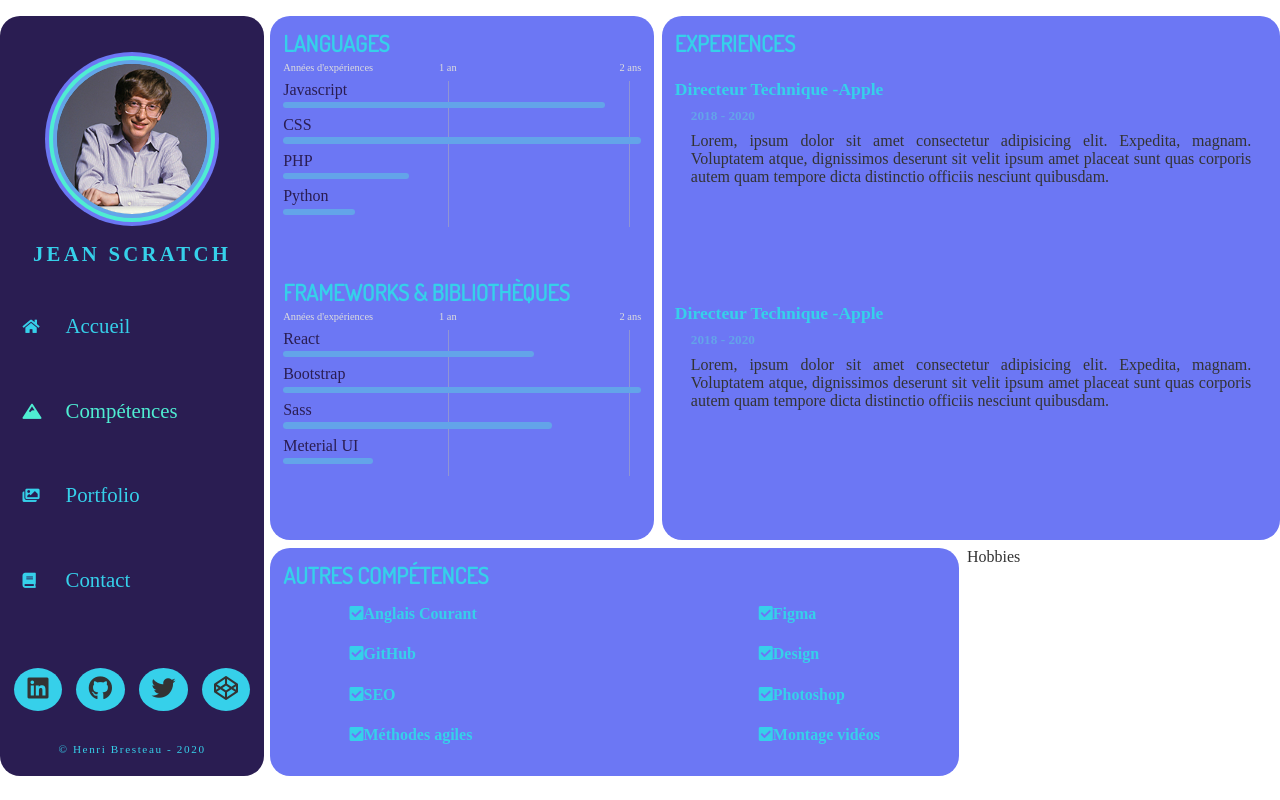
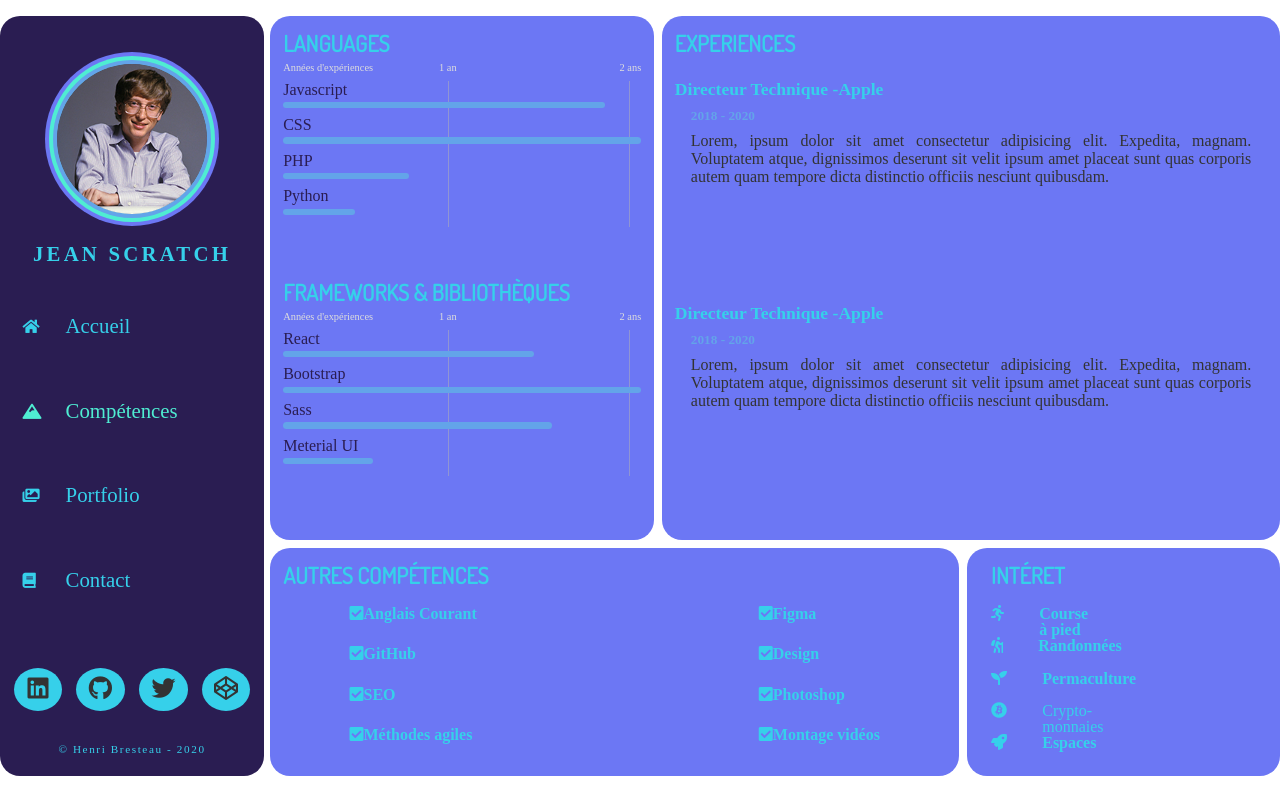
Before and after one commit to HenriBresteau/react-cv, a React (Create React App) app: page /competences in a window 1280 px wide. Built offline with nearby package versions, Linux system fonts and the light colour scheme; a web font is replaced by a local one.

Commit message:
Component Hobbies

```diff
--- a/src/components/knowledges/Hobbies.js
+++ b/src/components/knowledges/Hobbies.js
@@ -2,8 +2,35 @@ import React from 'react';
 
 const Hobbies = () => {
     return (
-        <div>
-            Hobbies
+        <div className=" hobbies">
+            <h3>Intéret</h3>
+            <ul>
+                <li className="hobby">
+                    <i className="fas fa-running">
+                        <span>Course à pied</span>
+                    </i>
+                </li>
+                <li className="hobby">
+                    <i className="fas fa-hiking">
+                        <span>Randonnées</span>
+                    </i>
+                </li>
+                <li className="hobby">
+                    <i className="fas fa-seedling">
+                        <span>Permaculture</span>
+                    </i>
+                </li>
+                <li className="hobby">
+                    <i className="fab fa-bitcoin">
+                        <span>Crypto-monnaies</span>
+                    </i>
+                </li>
+                <li className="hobby">
+                    <i className="fas fa-rocket">
+                        <span>Espaces</span>
+                    </i>
+                </li>
+            </ul>
         </div>
     );
 };
```
